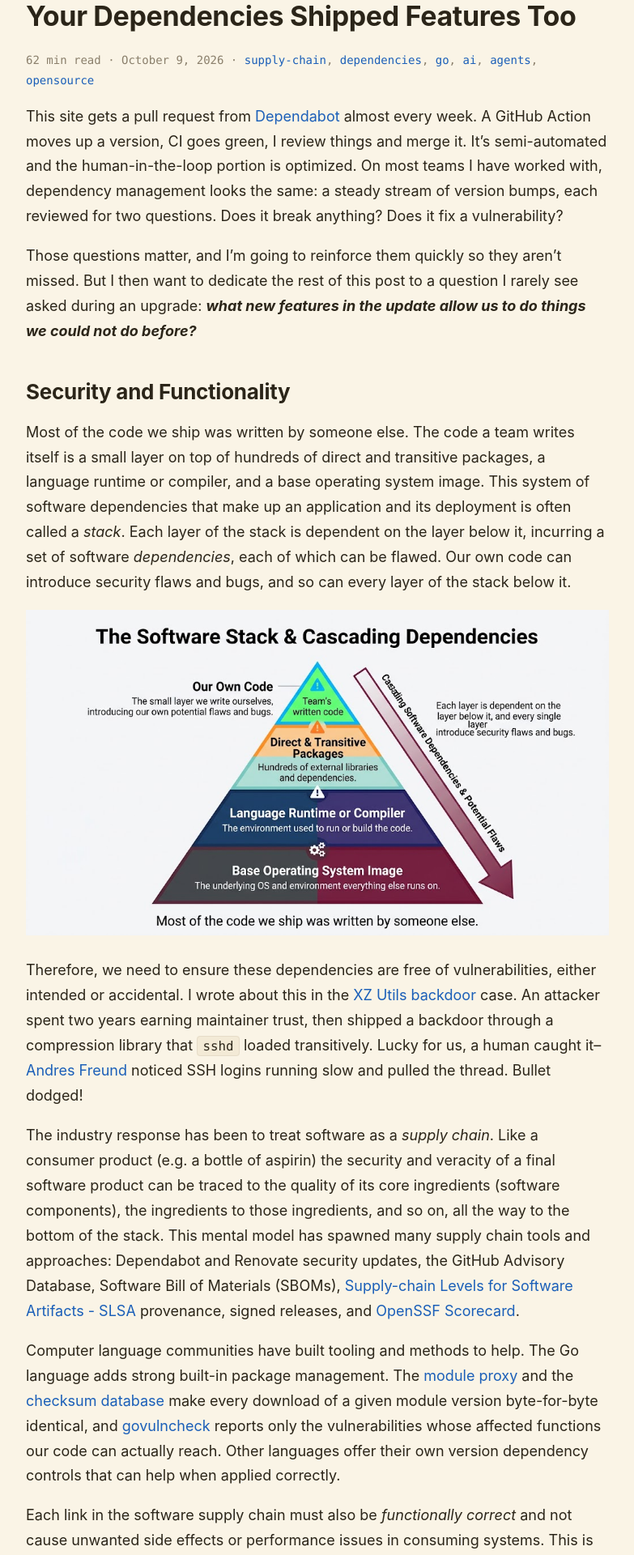
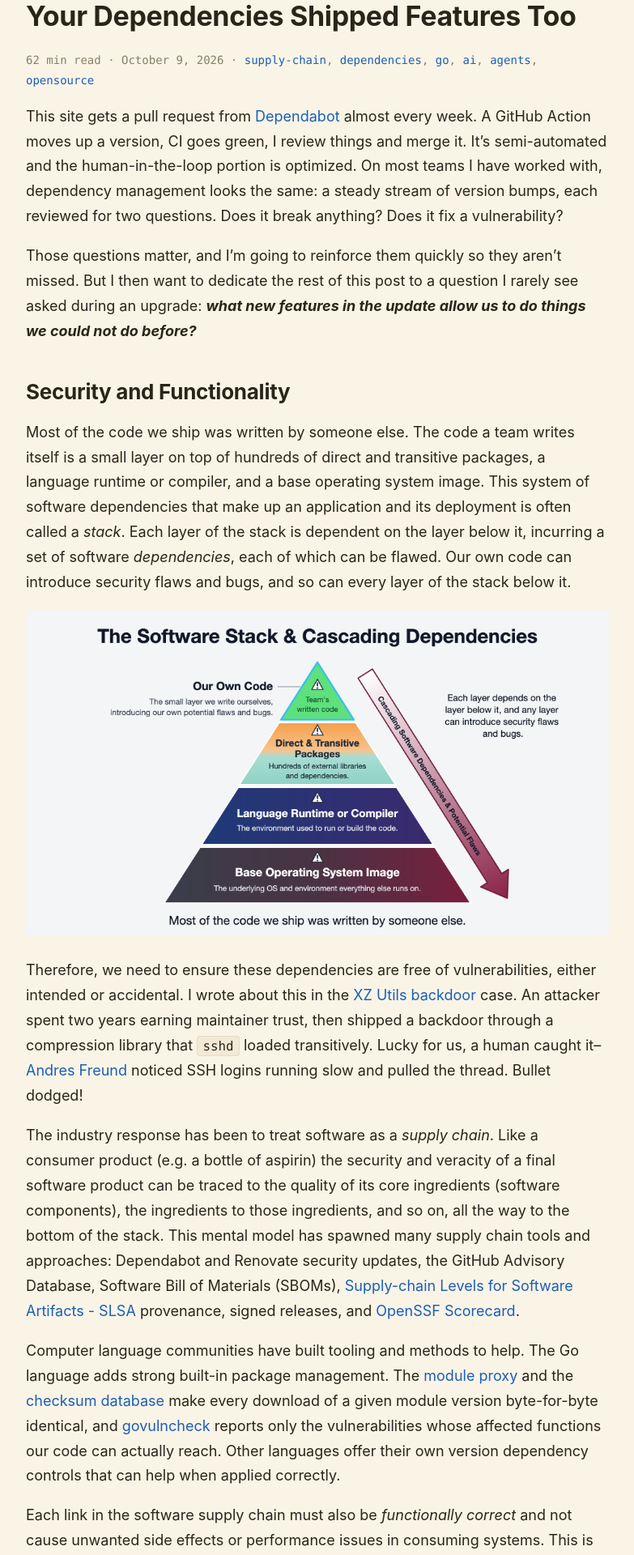
Before and after one commit to stevehenderson/stevehenderson.github.io, a Jekyll site: the page built from _posts/2026-10-09-Dependencies-Shipped-Features.md, in a window 1280 px wide. Shown: the part 308-2228 px from the top of the page at 81% size, without its empty margins (248-1031 px from the left). Built offline with Jekyll 4.4.1, drawn with Linux system fonts in a browser that asks for light colours.

Commit message:
Redraw the software stack diagram to fix its caption

```diff
--- a/_posts/2026-10-09-Dependencies-Shipped-Features.md
+++ b/_posts/2026-10-09-Dependencies-Shipped-Features.md
@@ -14,7 +14,7 @@
 
 Most of the code we ship was written by someone else.  The code a team writes itself is a small layer on top of hundreds of direct and transitive packages, a language runtime or compiler, and a base operating system image. This system of software dependencies that make up an application and its deployment is often called a *stack*.  Each layer of the stack is dependent on the layer below it, incurring a set of software *dependencies*, each of which can be flawed.  Our own code can introduce security flaws and bugs, and so can every layer of the stack below it.
 
-![A pyramid of the software stack. From the top: our own code, direct and transitive packages, the language runtime or compiler, and the base operating system image. An arrow down the side shows that each layer depends on the one below it and can introduce flaws.](/images/dependencies-features/software-stack-dependencies.png)
+![A pyramid of the software stack. From the top: our own code, direct and transitive packages, the language runtime or compiler, and the base operating system image. An arrow down the side notes that each layer depends on the one below it, and any layer can introduce security flaws and bugs.](/images/dependencies-features/software-stack-dependencies.png)
 
 Therefore, we need to ensure these dependencies are free of vulnerabilities, either intended or accidental.  I wrote about this in the [XZ Utils backdoor]({% post_url 2026-06-13-XZ-Utils-Backdoor %}) case.  An attacker spent two years earning maintainer trust, then shipped a backdoor through a compression library that `sshd` loaded transitively.  Lucky for us, a human caught it-- [Andres Freund](https://github.com/anarazel) noticed SSH logins running slow and pulled the thread.  Bullet dodged!
 
```
Also changed, not shown: images/dependencies-features/software-stack-dependencies.png.
